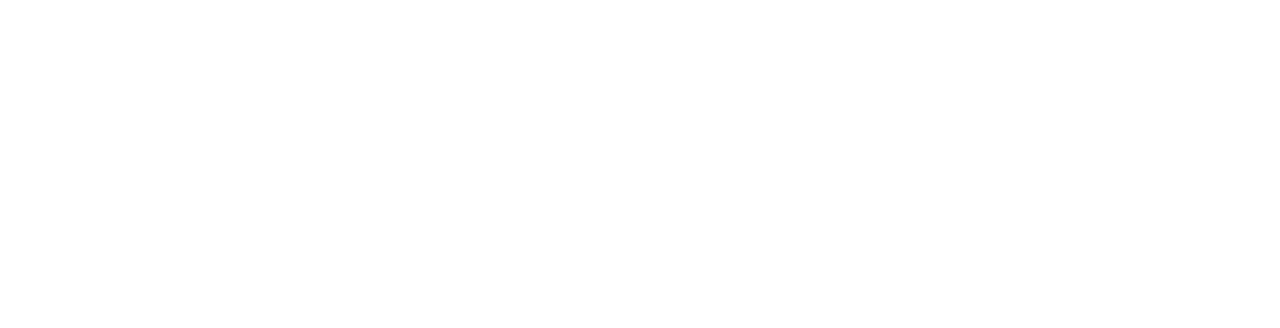
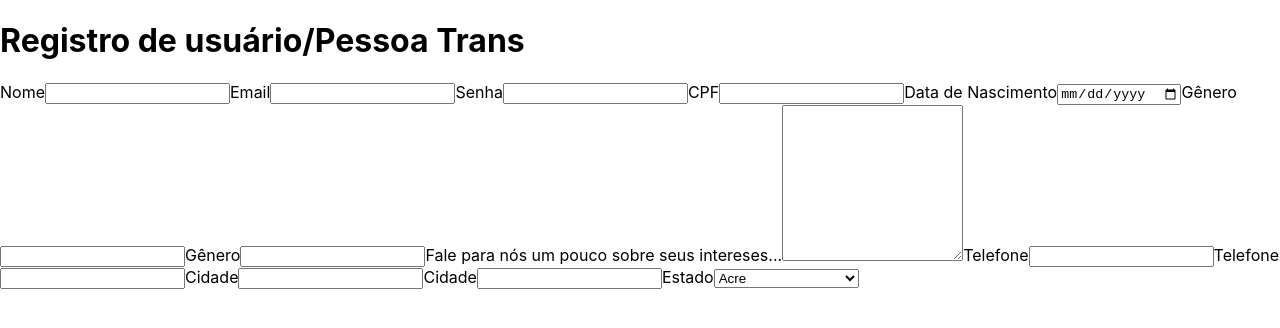
Before and after one commit to francisko-rezende/transmeet-web-js, a React (Create React App) app: page /registro-usuario in a window 1280 px wide. Before the commit this address had no page. Shown: the top 328 px of the page. Built offline with nearby package versions, Linux system fonts and the light colour scheme.

Commit message:
feat: finish user registration form skeleton page

```diff
--- /dev/null
+++ b/src/components/TransRegistrationForm/TransRegistrationForm.jsx
@@ -0,0 +1,235 @@
+import React from "react";
+import { getStateId } from "../../utils/getStateId";
+import { states } from "../../utils/states";
+
+const TransRegistrationForm = () => {
+  const [userRegistrationData, setUserRegistrationData] = React.useState({
+    name: "",
+    email: "",
+    password: "",
+    regNumber: "",
+    birthDate: "",
+    address: "",
+    gender: "",
+    description: "",
+    telephone: "",
+    city: "",
+    stateId: "",
+    typeId: 1,
+  });
+
+  const [state, setState] = React.useState("");
+
+  React.useEffect(() => {
+    setUserRegistrationData((data) => ({
+      ...data,
+      stateId: getStateId(state),
+    }));
+  }, [state]);
+
+  return (
+    <div>
+      <h1>Registro de usuário/Pessoa Trans</h1>
+      <form>
+        <label htmlFor="name">Nome</label>
+        <input
+          type="text"
+          name="name"
+          id="name"
+          value={userRegistrationData.name}
+          onChange={({ target }) =>
+            setUserRegistrationData((loginData) => ({
+              ...loginData,
+              name: target.value,
+            }))
+          }
+          required
+        />
+
+        <label htmlFor="email">Email</label>
+        <input
+          type="email"
+          name="email"
+          id="email"
+          value={userRegistrationData.email}
+          onChange={({ target }) =>
+            setUserRegistrationData((loginData) => ({
+              ...loginData,
+              email: target.value,
+            }))
+          }
+          required
+        />
+
+        <label htmlFor="password">Senha</label>
+        <input
+          type="password"
+          name="password"
+          id="password"
+          value={userRegistrationData.password}
+          onChange={({ target }) =>
+            setUserRegistrationData((loginData) => ({
+              ...loginData,
+              password: target.value,
+            }))
+          }
+          required
+        />
+
+        <label htmlFor="regNumber">CPF</label>
+        <input
+          type="tel"
+          name="regNumber"
+          id="regNumber"
+          value={userRegistrationData.regNumber}
+          onChange={({ target }) =>
+            setUserRegistrationData((loginData) => ({
+              ...loginData,
+              regNumber: target.value,
+            }))
+          }
+          required
+        />
+
+        <label htmlFor="birthDate">Data de Nascimento</label>
+        <input
+          type="date"
+          name="birthDate"
+          id="birthDate"
+          value={userRegistrationData.birthDate}
+          onChange={({ target }) =>
+            setUserRegistrationData((loginData) => ({
+              ...loginData,
+              birthDate: target.value,
+            }))
+          }
+          required
+        />
+
+        <label htmlFor="gender">Gênero</label>
+        <input
+          type="text"
+          name="gender"
+          id="gender"
+          value={userRegistrationData.gender}
+          onChange={({ target }) =>
+            setUserRegistrationData((loginData) => ({
+              ...loginData,
+              gender: target.value,
+            }))
+          }
+          required
+        />
+
+        <label htmlFor="gender">Gênero</label>
+        <input
+          type="text"
+          name="gender"
+          id="gender"
+          value={userRegistrationData.gender}
+          onChange={({ target }) =>
+            setUserRegistrationData((loginData) => ({
+              ...loginData,
+              gender: target.value,
+            }))
+          }
+          required
+        />
+
+        <label htmlFor="description">
+          Fale para nós um pouco sobre seus intereses...
+        </label>
+        <textarea
+          id="description"
+          rows={10}
+          value={userRegistrationData.description}
+          onChange={({ target }) =>
+            setUserRegistrationData((loginData) => ({
+              ...loginData,
+              description: target.value,
+            }))
+          }
+        />
+
+        <label htmlFor="telephone">Telefone</label>
+        <input
+          type="tel"
+          name="telephone"
+          id="telephone"
+          value={userRegistrationData.telephone}
+          onChange={({ target }) =>
+            setUserRegistrationData((loginData) => ({
+              ...loginData,
+              telephone: target.value,
+            }))
+          }
+          required
+        />
+
+        <label htmlFor="telephone">Telefone</label>
+        <input
+          type="tel"
+          name="telephone"
+          id="telephone"
+          value={userRegistrationData.telephone}
+          onChange={({ target }) =>
+            setUserRegistrationData((loginData) => ({
+              ...loginData,
+              telephone: target.value,
+            }))
+          }
+          required
+        />
+
+        <label htmlFor="city">Cidade</label>
+        <input
+          type="text"
+          name="city"
+          id="city"
+          value={userRegistrationData.city}
+          onChange={({ target }) =>
+            setUserRegistrationData((loginData) => ({
+              ...loginData,
+              city: target.value,
+            }))
+          }
+          required
+        />
+
+        <label htmlFor="city">Cidade</label>
+        <input
+          type="text"
+          name="city"
+          id="city"
+          value={userRegistrationData.city}
+          onChange={({ target }) =>
+            setUserRegistrationData((loginData) => ({
+              ...loginData,
+              city: target.value,
+            }))
+          }
+          required
+        />
+
+        <label htmlFor="state">Estado</label>
+        <select
+          type="select"
+          name="state"
+          id="city"
+          value={state}
+          onChange={({ target }) => setState(target.value)}
+          required
+        >
+          <option disabled>Selecionar</option>
+          {states.map((state) => (
+            <option value={state} key={state}>
+              {state}
+            </option>
+          ))}
+        </select>
+      </form>
+    </div>
+  );
+};
+
+export default TransRegistrationForm;
--- /dev/null
+++ b/src/components/TransRegistrationForm/index.js
@@ -0,0 +1 @@
+export { default } from "./TransRegistrationForm";
--- a/src/pages/Login/Login.jsx
+++ b/src/pages/Login/Login.jsx
@@ -1,5 +1,5 @@
 import React from "react";
-import { useNavigate } from "react-router-dom";
+import { Link, useNavigate } from "react-router-dom";
 import { UserContext } from "../../components/UserContext/UserContext";
 import api from "../../services/api";
 
@@ -55,7 +55,8 @@
           required
         />
         <button
-          onClick={(e) => {
+          type="submit"
+          onSubmit={(e) => {
             e.preventDefault();
             logIn(loginData);
           }}
@@ -63,6 +64,9 @@
           Entrar
         </button>
       </form>
+      <p>
+        <Link to="registro-usuario">Criar conta - usuário</Link>
+      </p>
     </>
   );
 };
--- a/src/routes.js
+++ b/src/routes.js
@@ -3,6 +3,7 @@
 import { BrowserRouter as Router, Route, Routes } from "react-router-dom";
 import ProtectedRoute from "./components/ProtectedRoute";
 import SponsorRoutes from "./components/SponsorRoutes";
+import TransRegistrationForm from "./components/TransRegistrationForm/TransRegistrationForm";
 import UserRoutes from "./components/UserRoutes/UserRoutes";
 
 import Login from "./pages/Login";
@@ -13,6 +14,7 @@
     <Router>
       <Routes>
         <Route path="/" element={<Login />} />
+        <Route path="/registro-usuario" element={<TransRegistrationForm />} />
         <Route
           path="usuario/*"
           element={
@@ -30,9 +32,6 @@
           }
         ></Route>
         <Route path="/no-login" element={<Placeholder />} />
-        {/* <Route path="/:name" element={<PokemonDetails />} />
-        <Route path="/favoritos" element={<FavoritePokemon />} />
-        <Route path="/favoritos/:name" element={<PokemonDetails />} /> */}
       </Routes>
     </Router>
   );
--- /dev/null
+++ b/src/utils/getStateId.js
@@ -0,0 +1,30 @@
+export const getStateId = (stateName) =>
+  ({
+    Acre: 1,
+    Alagoas: 2,
+    Amapá: 3,
+    Amazonas: 4,
+    Bahia: 5,
+    Ceará: 6,
+    "Espírito Santo": 7,
+    Goiás: 8,
+    Maranhão: 9,
+    "Mato Grosso": 10,
+    "Mato Grosso do Sul": 11,
+    "Minas Gerais": 12,
+    Pará: 13,
+    Paraná: 14,
+    Paraíba: 15,
+    Pernambuco: 16,
+    Piauí: 17,
+    "Rio de Janeiro": 18,
+    "Rio Grande do Norte": 19,
+    "Rio Grande do Sul": 20,
+    Rondônia: 21,
+    Roraima: 22,
+    "Santa Catarina": 23,
+    "São Paulo": 24,
+    Sergipe: 25,
+    Tocantins: 26,
+    "Distrito Federal": 27,
+  }[stateName]);
--- /dev/null
+++ b/src/utils/states.js
@@ -0,0 +1,29 @@
+export const states = [
+  "Acre",
+  "Alagoas",
+  "Amapá",
+  "Amazonas",
+  "Bahia",
+  "Ceará",
+  "Espírito Santo",
+  "Goiás",
+  "Maranhão",
+  "Mato Grosso",
+  "Mato Grosso do Sul",
+  "Minas Gerais",
+  "Pará",
+  "Paraíba",
+  "Paraná",
+  "Pernambuco",
+  "Piauí",
+  "Rio de Janeiro",
+  "Rio Grande do Norte",
+  "Rio Grande do Sul",
+  "Rondônia",
+  "Roraima",
+  "Santa Catarina",
+  "São Paulo",
+  "Sergipe",
+  "Tocantins",
+  "Distrito Federal",
+];
```
